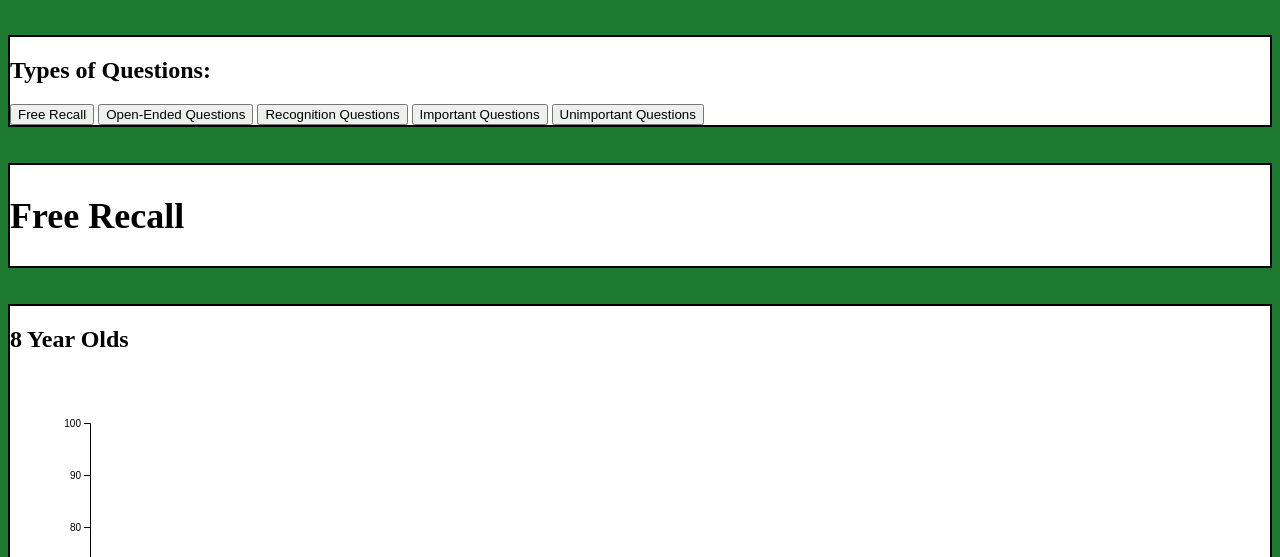
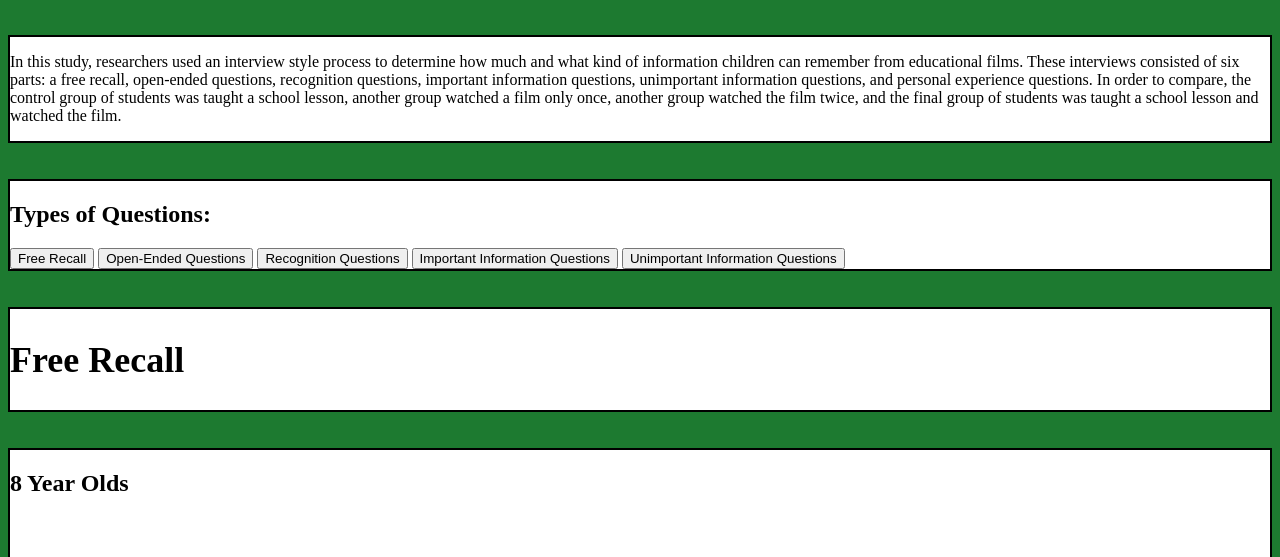
Before and after one commit to matherlyr/FinalProject, a plain HTML site: page index.html in a window 1280 px wide. Shown: the part 243-800 px from the top of the page. Drawn offline with nearby package versions, Linux system fonts and the light colour scheme.

Commit message:
some edits

```diff
--- a/code.js
+++ b/code.js
@@ -334,7 +334,7 @@ var OEBars=function(data,xScale, yScale, cScale, numxScale)
 
 var ImportantBars=function(data,xScale, yScale, cScale, numxScale)
 {
-     d3.select("#info").selectAll("h2").data(dummy(data)).enter().append("h2").text("Important Questions")
+     d3.select("#info").selectAll("h2").data(dummy(data)).enter().append("h2").text("Important Information Questions")
     d3.select("#graph").selectAll("rect").data(Important8(data)).enter().append("rect")
         .attr("width", xScale.bandwidth())
         .attr("height", function(d){return yScale(100 - d)})
@@ -383,7 +383,7 @@ var ImportantBars=function(data,xScale, yScale, cScale, numxScale)
 
 var UnimportantBars=function(data,xScale, yScale, cScale, numxScale)
 {
-    d3.select("#info").selectAll("h2").data(dummy(data)).enter().append("h2").text("Unimportant Questions")
+    d3.select("#info").selectAll("h2").data(dummy(data)).enter().append("h2").text("Unimportant Information Questions")
     d3.select("#graph").selectAll("rect").data(Unimportant8(data)).enter().append("rect")
         .attr("width", xScale.bandwidth())
         .attr("height", function(d){return yScale(100 - d)})
--- a/index.html
+++ b/index.html
@@ -10,12 +10,17 @@
     <br>
     <br>
     <div>
+        <p>In this study, researchers used an interview style process to determine how much and what kind of information children can remember from educational films. These interviews consisted of six parts: a free recall, open-ended questions, recognition questions, important information questions, unimportant information questions, and personal experience questions. In order to compare, the control group of students was taught a school lesson, another group watched a film only once, another group watched the film twice, and the final group of students was taught a school lesson and watched the film.</p>
+    </div>
+    <br>
+    <br>
+    <div>
         <h2>Types of Questions:</h2>
         <button id=FreeRecallButton>Free Recall</button>
         <button id=OEButton>Open-Ended Questions</button>
         <button id=RecognitionButton>Recognition Questions</button>
-        <button id=ImportantButton>Important Questions</button>
-        <button id=UnimportantButton>Unimportant Questions</button>
+        <button id=ImportantButton>Important Information Questions</button>
+        <button id=UnimportantButton>Unimportant Information Questions</button>
     </div>
     <br>
     <br>
```
